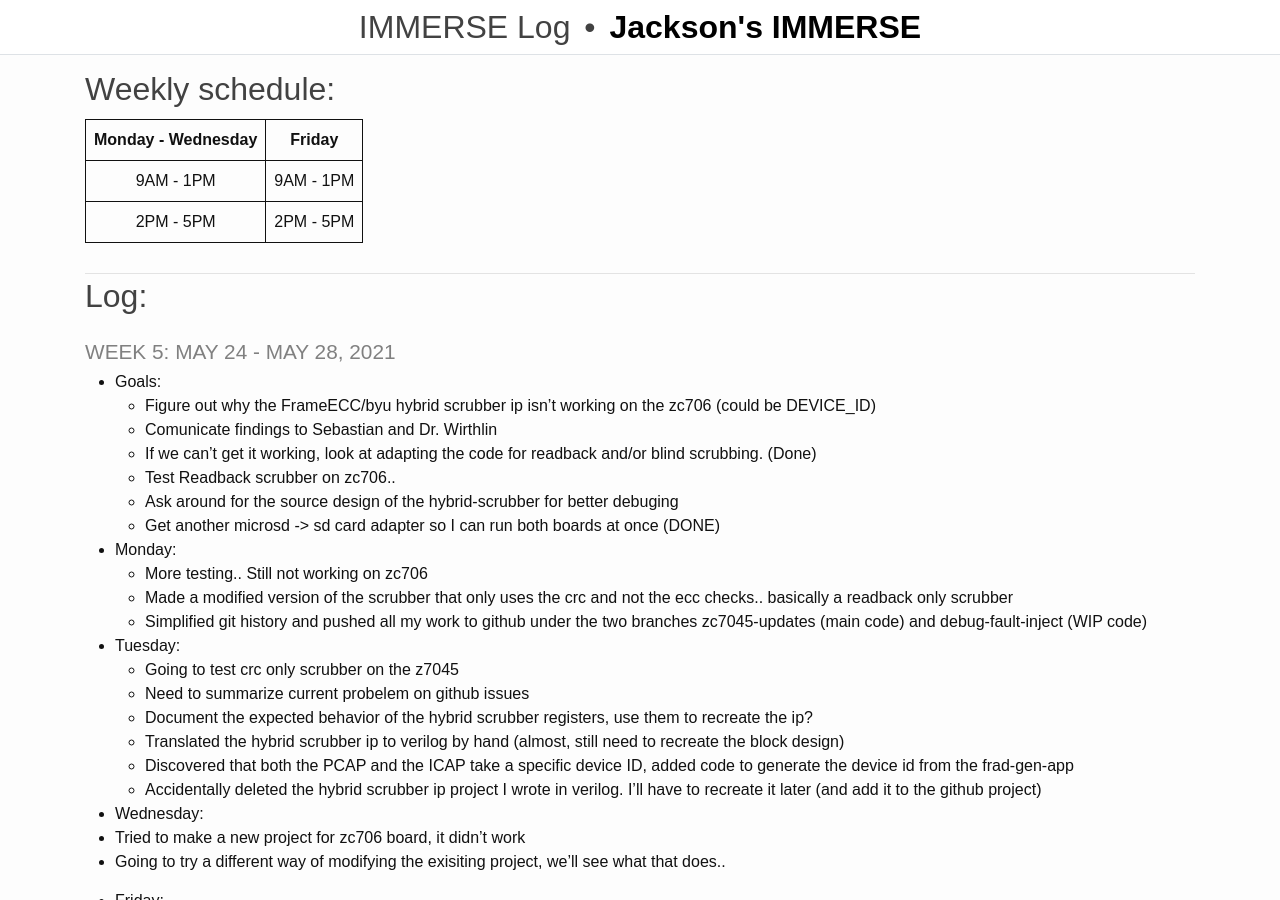
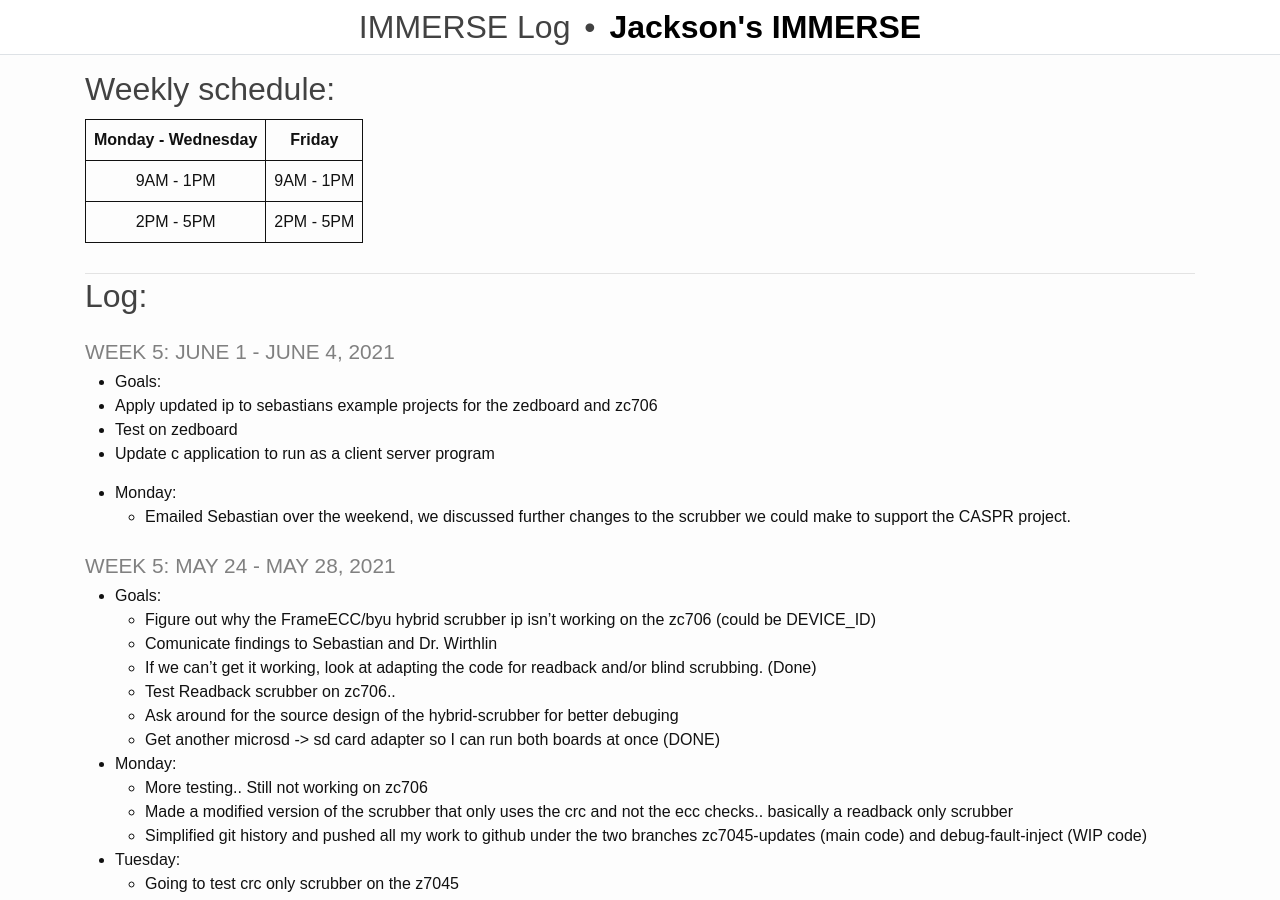
Before and after one commit to rjsmith1999/IMMERSE, a Jekyll site: the page built from _pages/log.md, in a window 1280 px wide and 900 px high. Built offline with Jekyll 4.4.1, drawn with Linux system fonts in a browser that asks for light colours.

Commit message:
Update Log

```diff
--- a/_pages/log.md
+++ b/_pages/log.md
@@ -13,6 +13,16 @@ title: IMMERSE Log
 
 -------------------
 ## Log:
+
+### Week 5: June 1 - June 4, 2021
+* **Goals**:
+ - Apply updated ip to sebastians example projects for the zedboard and zc706
+ - Test on zedboard
+ - Update c application to run as a client server program
+
+* **Monday**:
+  - Emailed Sebastian over the weekend, we discussed further changes to the scrubber we could make to support the CASPR project.
+
 
 ### Week 5: May 24 - May 28, 2021
 * **Goals**:
```
